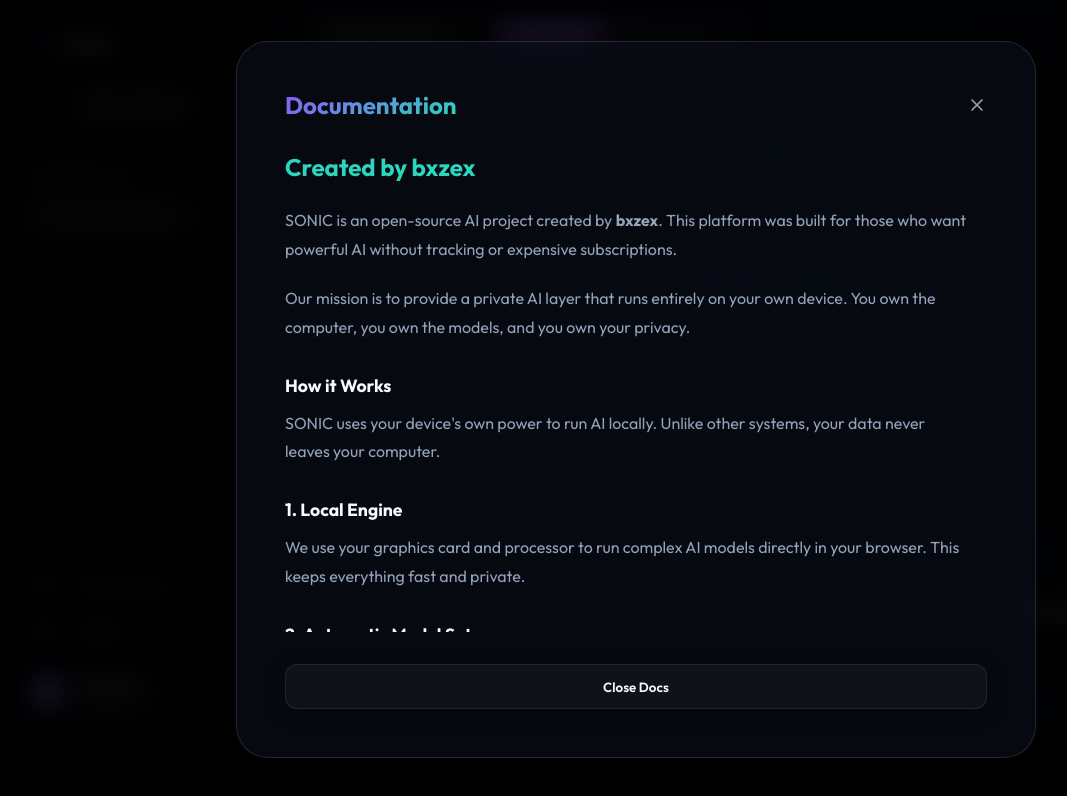
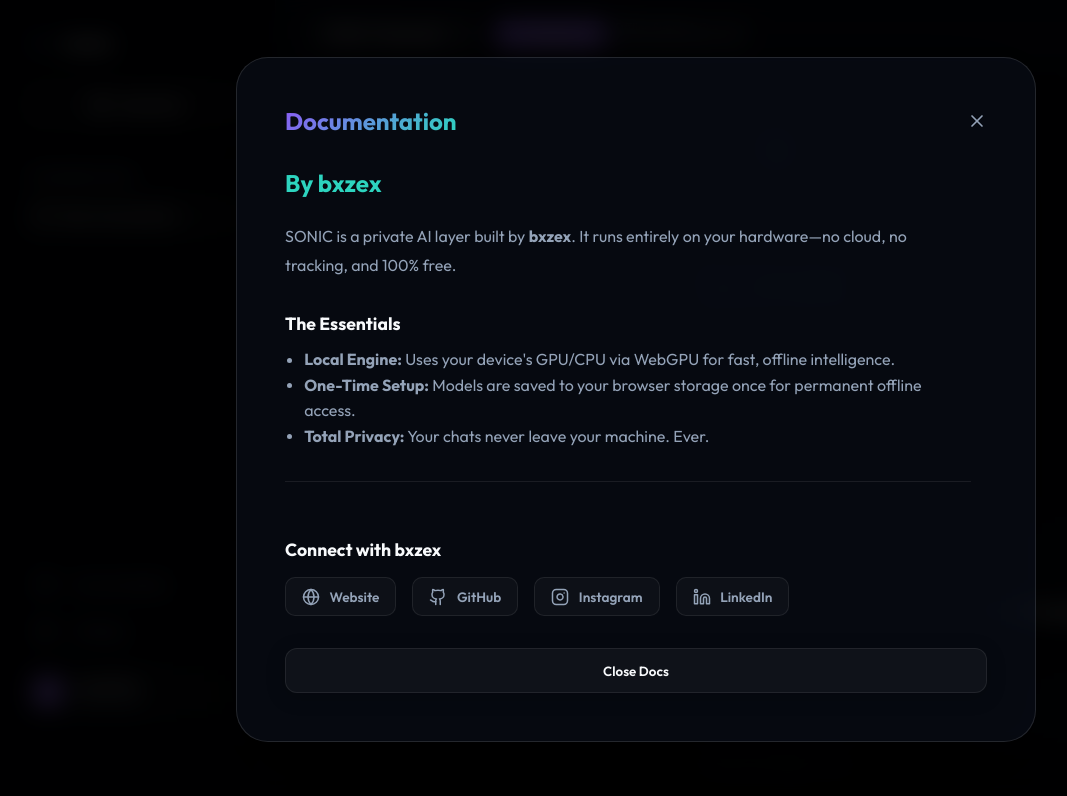
Before and after one commit to bxzex/sonic, a React (Vite) app: page / in a window 1280 px wide. Both pictures are taken after a click on the button "Documentation". Shown: the top 796 px of the page, without its empty margins (4-1071 px from the left). Built offline with nearby package versions, Linux system fonts and the light colour scheme.

Commit message:
Docs: Condense content and clarify social link ownership for bxzex

```diff
--- a/src/App.jsx
+++ b/src/App.jsx
@@ -377,31 +377,26 @@ function App() {
             </div>
 
             <div className="docs-content" style={{ maxHeight: '60vh', overflowY: 'auto', paddingRight: '1rem' }}>
-              <h3>Created by bxzex</h3>
+              <h3>By bxzex</h3>
               <p>
-                SONIC is an open-source AI project created by <strong>bxzex</strong>. This platform was built for those who want powerful AI without tracking or expensive subscriptions.
-              </p>
-              <p>
-                Our mission is to provide a private AI layer that runs entirely on your own device. You own the computer, you own the models, and you own your privacy.
+                SONIC is a private AI layer built by <strong>bxzex</strong>. It runs entirely on your hardware—no cloud, no tracking, and 100% free.
               </p>
 
-              <h4>How it Works</h4>
-              <p>SONIC uses your device's own power to run AI locally. Unlike other systems, your data never leaves your computer.</p>
+              <h4>The Essentials</h4>
+              <ul style={{ paddingLeft: '1.2rem', color: 'var(--text-muted)', lineHeight: '1.6' }}>
+                <li><strong>Local Engine:</strong> Uses your device's GPU/CPU via WebGPU for fast, offline intelligence.</li>
+                <li><strong>One-Time Setup:</strong> Models are saved to your browser storage once for permanent offline access.</li>
+                <li><strong>Total Privacy:</strong> Your chats never leave your machine. Ever.</li>
+              </ul>
 
-              <h4>1. Local Engine</h4>
-              <p>We use your graphics card and processor to run complex AI models directly in your browser. This keeps everything fast and private.</p>
-
-              <h4>2. Automatic Model Setup</h4>
-              <p>When you start, SONIC downloads and saves the AI models directly to your device storage. This allows the app to work offline at peak speed.</p>
-
-              <h4>3. Privacy First</h4>
-              <p>Every chat occurs in a secure environment on your machine. SONIC is built for private and secure AI for everyone.</p>
-
-              <div className="social-links" style={{ marginTop: '2rem', display: 'flex', flexWrap: 'wrap', gap: '1rem', borderTop: '1px solid var(--border-color)', paddingTop: '1.5rem' }}>
-                <a href="http://bxzex.com/" target="_blank" className="social-link"><Globe size={18} /> Website</a>
-                <a href="https://github.com/bxzex" target="_blank" className="social-link"><Github size={18} /> GitHub</a>
-                <a href="https://www.instagram.com/bxzex/" target="_blank" className="social-link"><Instagram size={18} /> Instagram</a>
-                <a href="https://www.linkedin.com/in/bxzex/" target="_blank" className="social-link"><Linkedin size={18} /> LinkedIn</a>
+              <div style={{ marginTop: '2rem', borderTop: '1px solid var(--border-color)', paddingTop: '1.5rem' }}>
+                <h4 style={{ marginBottom: '1rem' }}>Connect with bxzex</h4>
+                <div className="social-links" style={{ display: 'flex', flexWrap: 'wrap', gap: '1rem' }}>
+                  <a href="http://bxzex.com/" target="_blank" className="social-link"><Globe size={18} /> Website</a>
+                  <a href="https://github.com/bxzex" target="_blank" className="social-link"><Github size={18} /> GitHub</a>
+                  <a href="https://www.instagram.com/bxzex/" target="_blank" className="social-link"><Instagram size={18} /> Instagram</a>
+                  <a href="https://www.linkedin.com/in/bxzex/" target="_blank" className="social-link"><Linkedin size={18} /> LinkedIn</a>
+                </div>
               </div>
             </div>
 
```
